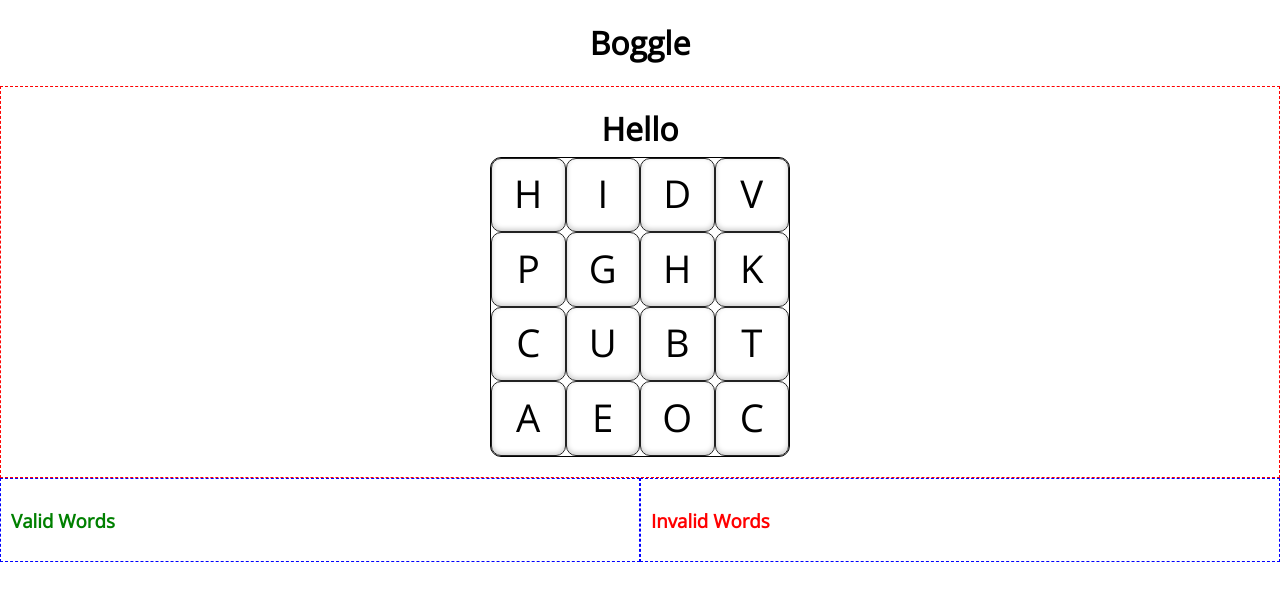
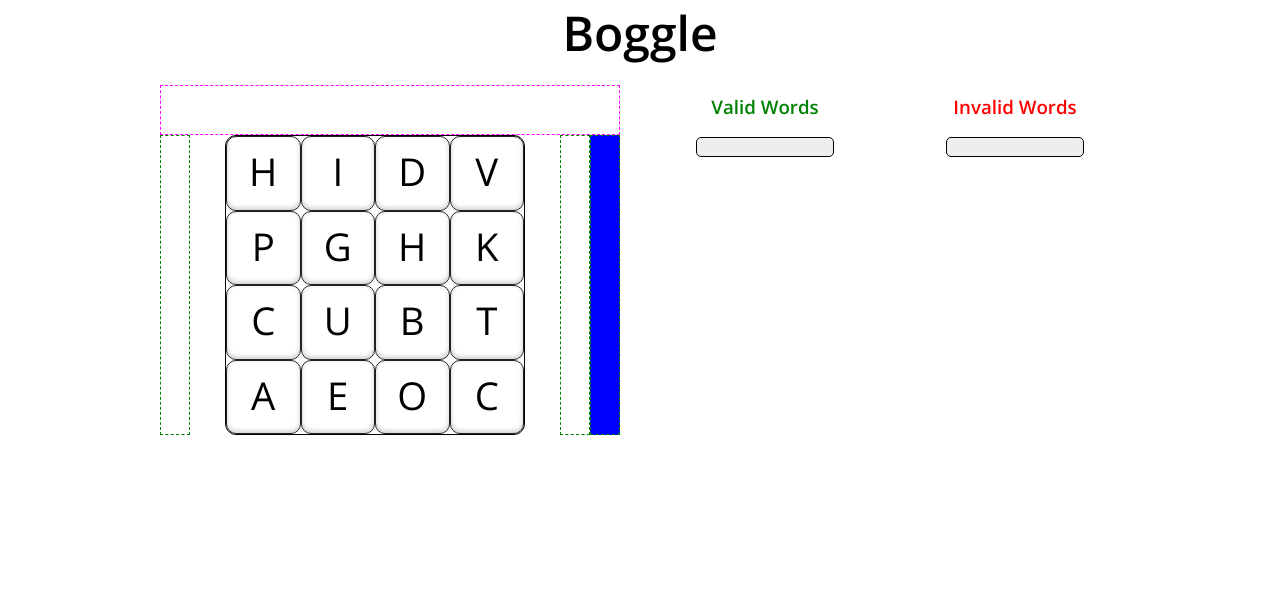
Before and after one commit to ronbarrantes/boggle, a React app: page / in a window 1280 px wide. Built offline with nearby package versions, Linux system fonts and the light colour scheme.

Commit message:
making styles

```diff
--- a/src/components/app.js
+++ b/src/components/app.js
@@ -12,7 +12,7 @@ class App extends React.Component {
   constructor(props) {
     super(props)
     this.state = {
-      word: 'Hello',
+      word: '',
       validWords:[],
       invalidWords:[],
       isActive: false,
--- a/src/components/board.js
+++ b/src/components/board.js
@@ -15,6 +15,7 @@ const Board = (props) => {
   return (
     <div className='board'>
       <WordGuess word={word} />
+      <div className='boundary'></div>
       <ul>
         {lettersById.map((letterId)=>
           <LetterItem
@@ -29,6 +30,8 @@ const Board = (props) => {
           />
         )}
       </ul>
+      <div className='boundary'></div>
+      <div className='boundary bottom'></div>
     </div>
   )
 }
--- a/src/components/word-list.js
+++ b/src/components/word-list.js
@@ -5,10 +5,10 @@ const WordList = props => {
   return (
     <div className='word-list'>
       <h3>{props.title}</h3>
-      <ul >
+      <ol >
         {props.wordList &&
           props.wordList.map((word, i) => <li key={i}>{word}</li>)}
-      </ul>
+      </ol>
     </div>
   )
 }
--- a/src/styles.css
+++ b/src/styles.css
@@ -1,42 +1,45 @@
-@import url('https://fonts.googleapis.com/css?family=Open+Sans');
+@import url('https://fonts.googleapis.com/css?family=Open+Sans:400,600');
 
 *{
   box-sizing: border-box;
 }
+
 body{
-  width: 100%;
-  margin: 0;
+  max-width: 1000px;
+  margin: 0 auto;
   padding: 0;
 }
 .App {
   display: flex;
   flex-wrap: wrap;
 }
-
 .App h1{
   text-align: center;
+  font-size: 3em;
+  margin: 0;
+  padding:0;
   width: 100%;
 }
-
 .word-guess{
   margin: 0;
   padding: 0;
   text-align: center;
+  width: 100%;
   height: 50px;
   font-size: 2em;
+  border: 1px dashed fuchsia;
 }
-
 body{
   font-family: 'Open Sans', sans-serif;
   width: 100%;
 }
-
 .board{
-  border: 1px dashed red;
   width: 100%;
   padding: 20px;
+  display:flex;
+  flex-wrap: wrap;
+
 }
-
 .board ul{
   border-radius: 11px;
   border: 1px solid #000;
@@ -56,7 +59,6 @@ body{
   padding: 0;
   justify-content: center;
   align-items: center;
-  /* background-color: #fff; */
   cursor: pointer ;
   transition: background-color .2s;
   border-radius: 10px;
@@ -73,41 +75,72 @@ body{
   text-transform: uppercase;
 }
 .board li:hover{
-  background-color: rgb(195, 132, 255);
+  background-color: #c384ff;
 }
-
 .letter-item{
   color: #000;
   box-shadow: 0 -2px 5px rgba(0, 0, 0, .2) inset;
 }
-
 .visited{
   background-color: #fcf;
 }
-
 .word-list{
   width: 50%;
-  border: 1px dashed blue;
-  padding: 10px;
+  padding: 0;
+  justify-content: center;
+}
+.word-list ol  {
+  margin: 2px 20%;
+  border: 1px solid #000;
+  background: #eee;
+  border-radius: 5px;
+  min-height: 20px;
+}
+.word-list h3{
+  color: green;
+  text-align: center;
+}
+.word-list:nth-child(odd) h3 {
+  color: #f00;
+}
+.word-list li{
+  font-weight: 600;
 }
 
-.word-list ul {
-  margin: 0;
-  padding: 0;
-  list-style: none;
+.boundary{
+  border: 1px dashed green;
+  width: 30px;
+  height: 100%vh;
+
 }
 
-.word-list h3{
-  color: green;
+.boundary.top, .boundary.bottom{
+  background: blue;
+  width: calc(50%-150px);
 }
-
-.word-list:nth-child(odd) h3 {
-  color: red;
-}
-
-.word-list
 
 .error{
   text-align: center;
   color: red;
 }
+
+@media only screen and (min-width: 500px) {
+  .word-list ol  {
+    margin: 2px 20%;
+  }
+}
+@media only screen and (min-width: 900px) {
+  .board{
+    width: 50%;
+  }
+  .word-list{
+    width: 25%;
+    padding: 10px;
+  }
+
+  .word-list ol{
+    margin: 2px 20%;
+
+  }
+
+}
```
Also changed, not shown: package.json (+12 -2 lines), 1 other file.
